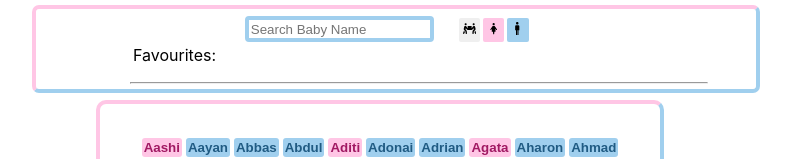
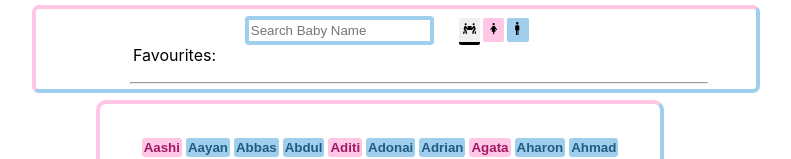
Before and after one commit to yunusfirat/baby-names-react, a React (Create React App) app: page / in a window 1280 px wide. Shown: the top 159 px of the page, without its empty margins (288-1079 px from the left). Built offline with nearby package versions, Linux system fonts and the light colour scheme.

Commit message:
active class added

```diff
--- a/src/App.css
+++ b/src/App.css
@@ -129,7 +129,16 @@ margin-left:97px ;
   padding: 4px;
 }
 
-
+.active {
+  margin-right: 3px;
+  border-radius: 2px;
+  cursor: pointer;
+  padding: 4px;
+  border-bottom: 3px solid black;
+  border-top: none;
+  border-left: none;
+  border-right: none;
+}
 
 @keyframes App-logo-spin {
   from {
--- a/src/NameGenderFilter.js
+++ b/src/NameGenderFilter.js
@@ -1,32 +1,43 @@
-import React from "react";
+import React, { useState } from "react";
 import { GrRestroomWomen } from "react-icons/gr";
 import { ImMan } from "react-icons/im";
 import { FaPeopleCarry } from "react-icons/fa";
 import Data from "./babyNamesData.json";
 const NameGenderFilter = ({ setData }) => {
-
+    const [allActive, setAllActive] = useState(true);
+    const [maleActive, setmaleActive] = useState(false);
+    const [femaleActive, setFemaleActive] = useState(false);
     const filterMale = Data.filter((baby) => baby.sex === "m");
     const filterFemale = Data.filter((baby) => baby.sex === "f");
 
 
 
     const allfemale = () => {
-      setData(filterFemale);
+        setData(filterFemale);
+        setFemaleActive(true);
+        setmaleActive(false);
+        setAllActive(false);
     };
 
     const allmale = () => {
-       setData(filterMale);
+        setData(filterMale);
+        setFemaleActive(false);
+        setmaleActive(true);
+        setAllActive(false);
     };
     const all = () => {
         setData(Data);
+        setFemaleActive(false);
+        setmaleActive(false);
+        setAllActive(true);
     };
     return (
         <>
-        <div className="gender-button">
-            <div><button className="icon"style= {{ backgroundColor:"##DDDDDD" }} onClick={all} ><FaPeopleCarry  /></button></div>
-            <div><button className="icon" style= {{ backgroundColor:"#FFC6E5" }} onClick={allfemale} ><GrRestroomWomen /></button> </div>
-            <div><button className="icon" style= {{ backgroundColor:"#A0CFEE" }} onClick={allmale}><ImMan/></button> </div>
-        </div>
+            <div className="gender-button">
+                <div><button className={allActive ? "active" : "icon"} style={{ backgroundColor: "##DDDDDD" }} onClick={all} ><FaPeopleCarry /></button></div>
+                <div><button className={femaleActive ? "active" : "icon"}  style={{ backgroundColor: "#FFC6E5" }} onClick={allfemale} ><GrRestroomWomen /></button> </div>
+                <div><button className={maleActive ? "active" : "icon"}  style={{ backgroundColor: "#A0CFEE" }} onClick={allmale}><ImMan /></button> </div>
+            </div>
         </>
     );
 };
```
